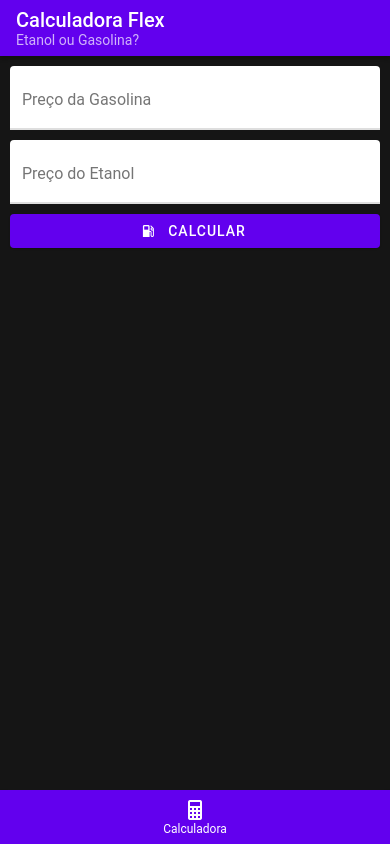
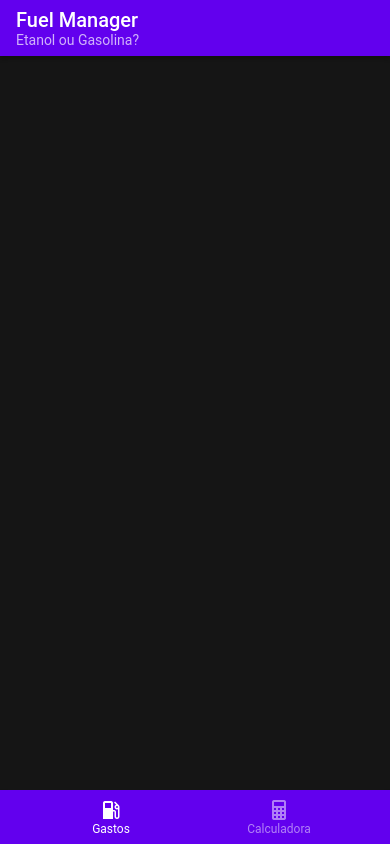
Before and after one commit to geraldohomero/CalcFlex, a React Native app: screen / in a window 390 px wide. Built offline with nearby package versions, Linux system fonts and the light colour scheme.

Commit message:
update - add navigation fuel manager

```diff
--- /dev/null
+++ b/src/pages/Gastos.js
@@ -0,0 +1,16 @@
+import React from 'react';
+import Header from './../components/Header';
+import Container from '../components/Container';
+import Body from '../components/Body';
+
+const Gastos = () => {
+    return (
+        <Container>
+            <Header title={'Fuel Manager'}/>
+            <Body>
+            </Body>
+        </Container>
+    );
+};
+
+    export default Gastos;
--- a/src/pages/Home.js
+++ b/src/pages/Home.js
@@ -2,14 +2,17 @@ import React, {useStare} from 'react';
 import { BottomNavigation, Text } from 'react-native-paper';
 
 import Calculadora from './Calculadora';
+import Gastos from './Gastos';
 
 const Home = () => {
   const [index, setIndex] = React.useState(0);
   const [routes] = React.useState([
+    { key: 'gastos', title: 'Gastos', icon: 'gas-station' },
     { key: 'calculadora', title: 'Calculadora', icon: 'calculator' },
   ]);
 
   const renderScene = BottomNavigation.SceneMap({
+    gastos: Gastos,
     calculadora: Calculadora,
 
   });
```
